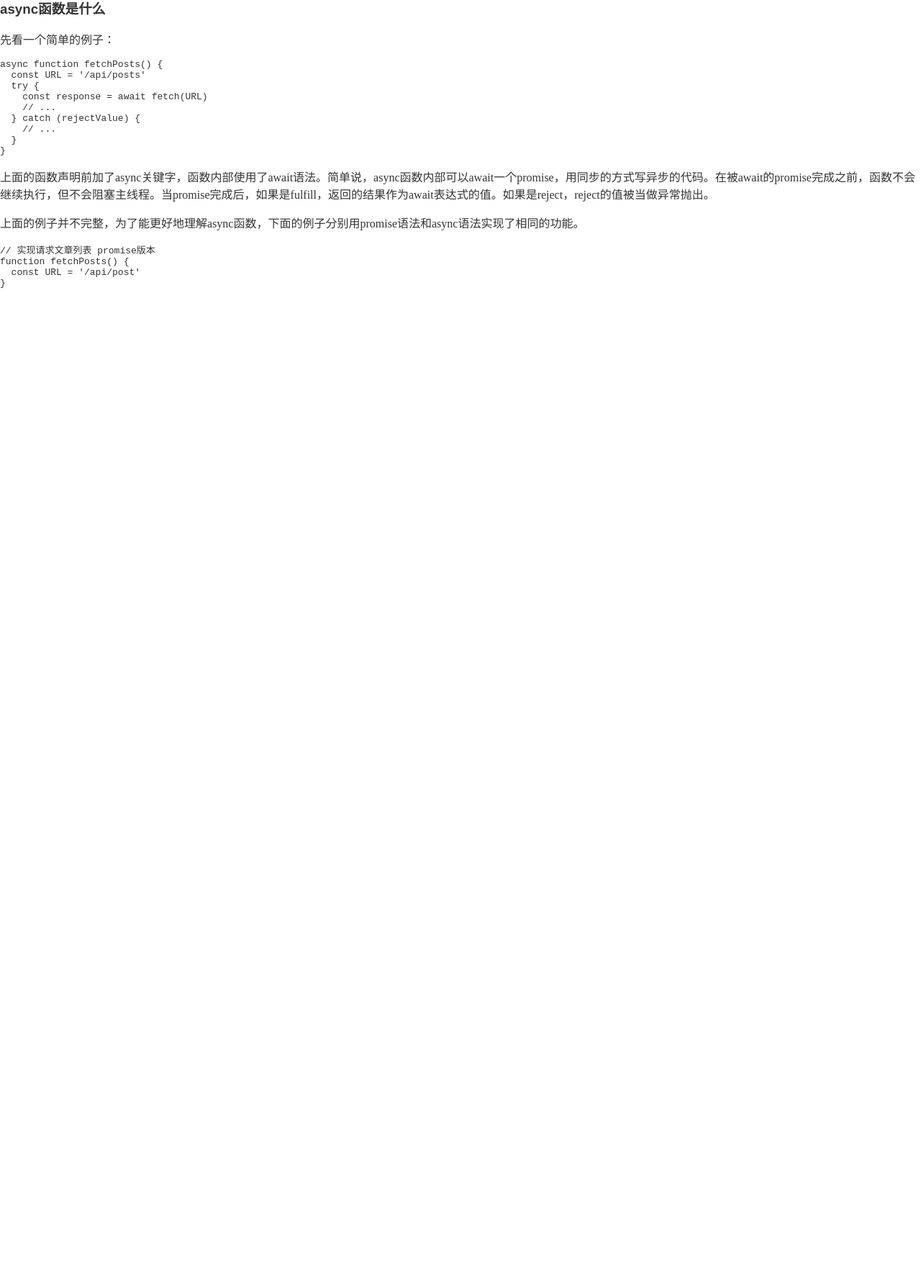
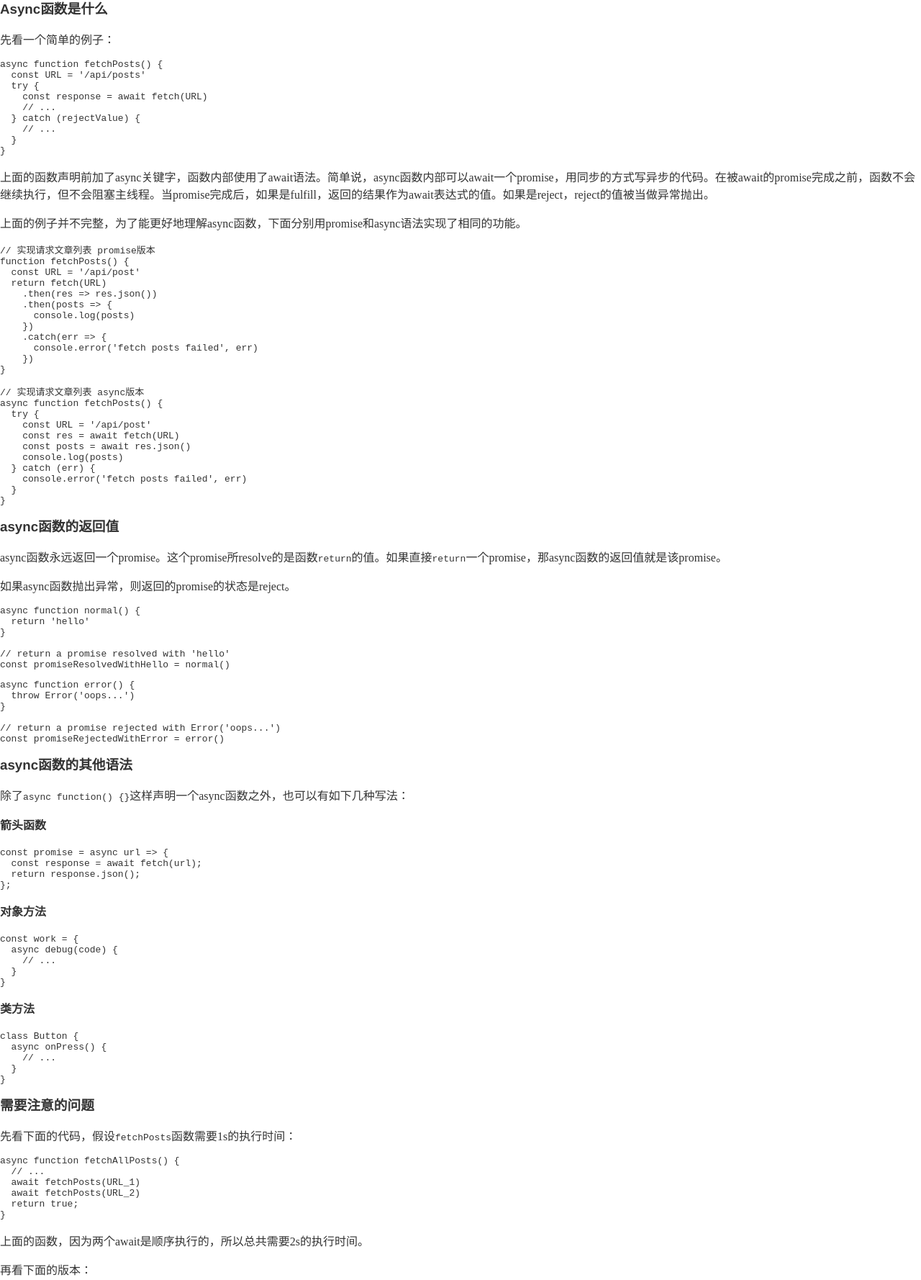
Before and after one commit to hzzheng/cnote, a Gatsby site: page /posts/async-function-making-promises-friendly/ in a window 1280 px wide. Shown: the part 146-1924 px from the top of the page at 72% size. Before the commit the page ends 800 px from the top, so only its background shows below. Built offline with nearby package versions, Linux system fonts and the light colour scheme; Gatsby itself is replaced by a stand-in of ours; some packages are replaced by stand-ins of ours; code samples lack their colours; what typography-theme-fairy-gates would draw is missing.

Commit message:
chore: update

````diff
--- a/src/posts/async-function-making-promises-friendly.md
+++ b/src/posts/async-function-making-promises-friendly.md
@@ -1,11 +1,11 @@
 ---
-title: "使用async函数写更清晰的代码"
-date: "2017-03-09"
+title: "轻松理解async函数"
+date: "2017-04-09"
 ---
 
-Async函数是ES2017规范的一部分。刚刚发布的Node7.6版本开始支持，不用加flag也能运行了。Chrome55版本以上以及大部分现代浏览器也都已经支持。对于不支持的浏览器和Node环境，可以通过Babel转译成ES3/ES5的语法运行。
+Async函数是ES2017规范的一部分。刚刚发布的Node7.6.0版本开始支持该语法，不用加flag也能运行。Chrome55版本之后以及大部分现代浏览器也都已经支持。对于不支持的浏览器和Node环境，可以通过Babel转译成ES3/ES5的语法运行。
 
-### async函数是什么
+### Async函数是什么
 
 先看一个简单的例子：
 
@@ -23,11 +23,123 @@ async function fetchPosts() {
 
 上面的函数声明前加了async关键字，函数内部使用了await语法。简单说，async函数内部可以await一个promise，用同步的方式写异步的代码。在被await的promise完成之前，函数不会继续执行，但不会阻塞主线程。当promise完成后，如果是fulfill，返回的结果作为await表达式的值。如果是reject，reject的值被当做异常抛出。
 
-上面的例子并不完整，为了能更好地理解async函数，下面的例子分别用promise语法和async语法实现了相同的功能。
+上面的例子并不完整，为了能更好地理解async函数，下面分别用promise和async语法实现了相同的功能。
 
 ```javascript
 // 实现请求文章列表 promise版本
 function fetchPosts() {
   const URL = '/api/post'
+  return fetch(URL)
+    .then(res => res.json())
+    .then(posts => {
+      console.log(posts)
+    })
+    .catch(err => {
+      console.error('fetch posts failed', err)
+    })
 }
 ```
+
+```javascript
+// 实现请求文章列表 async版本
+async function fetchPosts() {
+  try {
+    const URL = '/api/post'
+    const res = await fetch(URL)
+    const posts = await res.json()
+    console.log(posts)
+  } catch (err) {
+    console.error('fetch posts failed', err)
+  }
+}
+```
+
+### async函数的返回值
+
+async函数永远返回一个promise。这个promise所resolve的是函数`return`的值。如果直接`return`一个promise，那async函数的返回值就是该promise。
+
+如果async函数抛出异常，则返回的promise的状态是reject。
+
+```javascript
+async function normal() {
+  return 'hello'
+}
+
+// return a promise resolved with 'hello'
+const promiseResolvedWithHello = normal()
+```
+
+```javascript
+async function error() {
+  throw Error('oops...')
+}
+
+// return a promise rejected with Error('oops...')
+const promiseRejectedWithError = error()
+```
+
+### async函数的其他语法
+
+除了`async function() {}`这样声明一个async函数之外，也可以有如下几种写法：
+
+#### 箭头函数
+
+```javascript
+const promise = async url => {
+  const response = await fetch(url);
+  return response.json();
+};
+```
+
+#### 对象方法
+
+```javascript
+const work = {
+  async debug(code) {
+    // ...
+  }
+}
+```
+
+#### 类方法
+
+```javascript
+class Button {
+  async onPress() {
+    // ...
+  }
+}
+```
+
+### 需要注意的问题
+
+先看下面的代码，假设`fetchPosts`函数需要1s的执行时间：
+
+```javascript
+async function fetchAllPosts() {
+  // ...
+  await fetchPosts(URL_1)
+  await fetchPosts(URL_2)
+  return true;
+}
+```
+
+上面的函数，因为两个await是顺序执行的，所以总共需要2s的执行时间。
+
+再看下面的版本：
+
+```javascript
+async function fetchAllPosts() {
+  // ...
+  const fetch_1 = fetchPosts(URL_1)
+  const fetch_2 = fetchPosts(URL_2)
+
+  await fetch_1;
+  await fetch_2;
+  return true;
+}
+```
+
+上面的代码，因为fetchPosts操作是同时进行的，所以总共需要1s的执行时间。
+
+在实际工作中需要特别注意这个问题，以避免不必要的执行耗时。
````
